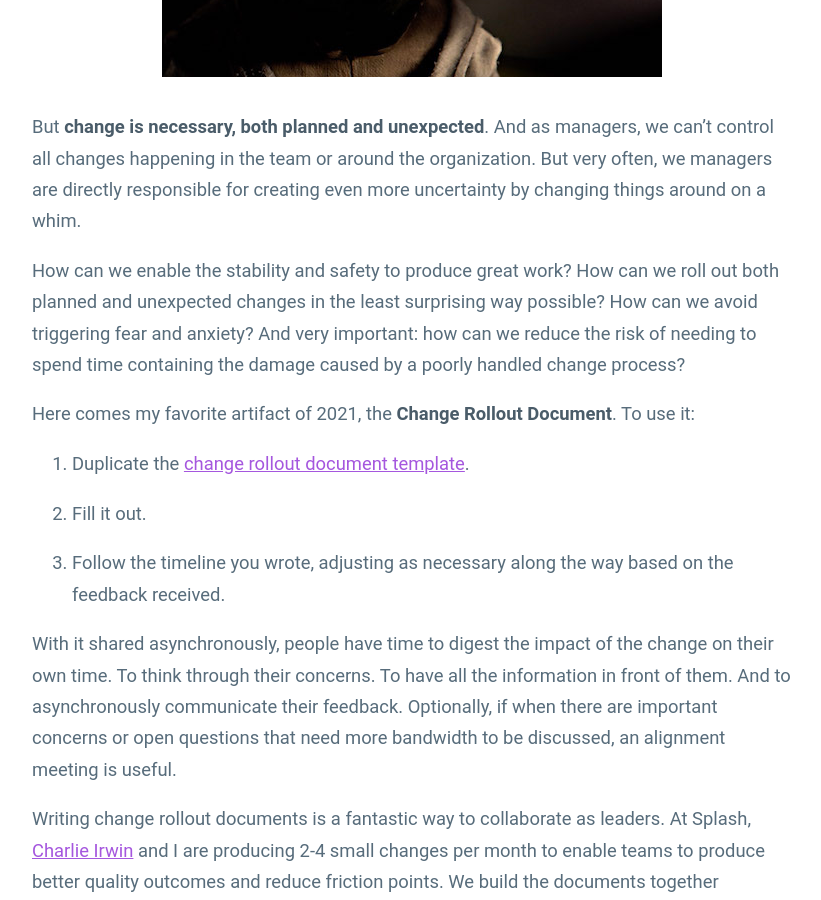
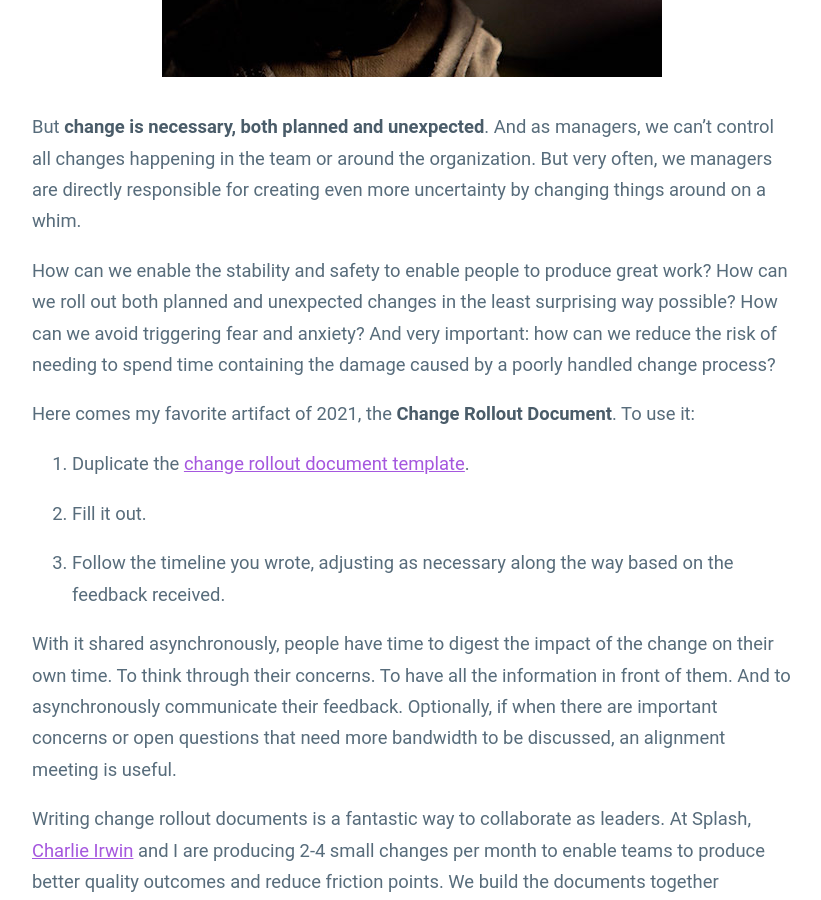
Before and after one commit to guillermodlpa/site, a Jekyll site: the page built from _posts/2021-05-20-change-rollout-document.markdown, in a window 1280 px wide and 900 px high, scrolled down 1087 px. Shown: the whole window, without its empty margins (228-1049 px from the left). Built offline with Jekyll 4.4.1, drawn with Linux system fonts in a browser that asks for light colours.

Commit message:
Updated Change Rollout Document

```diff
--- a/_posts/2021-05-20-change-rollout-document.markdown
+++ b/_posts/2021-05-20-change-rollout-document.markdown
@@ -15,7 +15,7 @@
 
 But **change is necessary, both planned and unexpected**. And as managers, we can't control all changes happening in the team or around the organization. But very often, we managers are directly responsible for creating even more uncertainty by changing things around on a whim.
 
-How can we enable the stability and safety to produce great work? How can we roll out both planned and unexpected changes in the least surprising way possible? How can we avoid triggering fear and anxiety? And very important: how can we reduce the risk of needing to spend time containing the damage caused by a poorly handled change process?
+How can we enable the stability and safety to enable people to produce great work? How can we roll out both planned and unexpected changes in the least surprising way possible? How can we avoid triggering fear and anxiety? And very important: how can we reduce the risk of needing to spend time containing the damage caused by a poorly handled change process?
 
 Here comes my favorite artifact of 2021, the **Change Rollout Document**. To use it:
 
```
